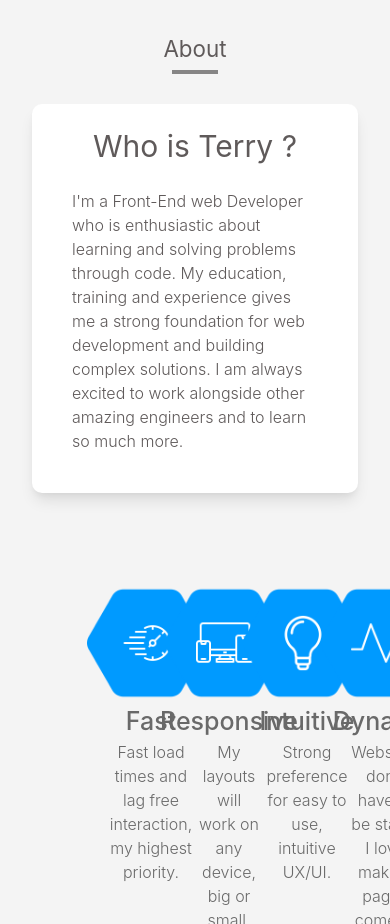
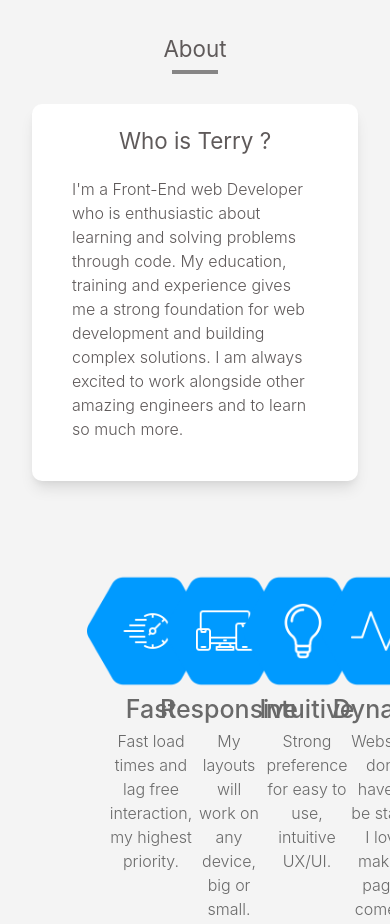
Before and after one commit to Rynkobes/portfolio, a React (Create React App) app: page / in a window 390 px wide. Shown: the part 920-1844 px from the top of the page. Built offline with nearby package versions, Linux system fonts and the light colour scheme.

Commit message:
fonts adjusted for mobile responsive design

```diff
--- a/src/components/BioCard.tsx
+++ b/src/components/BioCard.tsx
@@ -16,7 +16,7 @@ const BioCard: React.FC<BioCardProps> = ({content}) => {
       borderRadius='10px'
       maxW='1080px'
     >
-      <Text align='center' fontSize='30px' color='#5f5a5a'>Who is Terry ?</Text>
+      <Text align='center' fontSize={['1.4rem', '2rem']} color='#5f5a5a'>Who is Terry ?</Text>
       <Text fontSize='16px' fontWeight='300' color='#5f5a5a' p={5}>{content}</Text>
     </Flex>
   )
```
